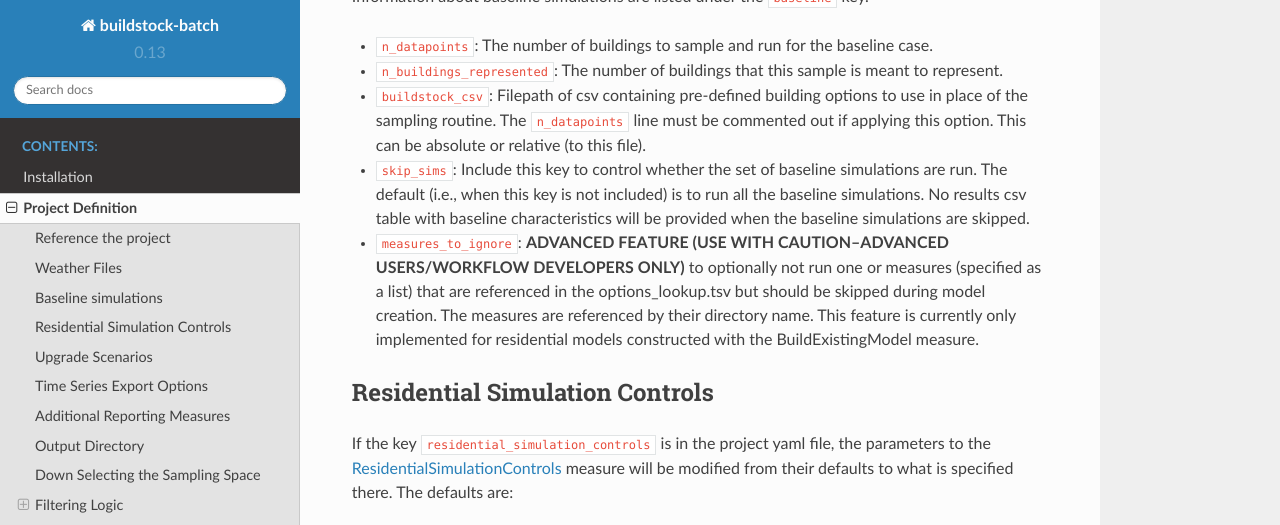
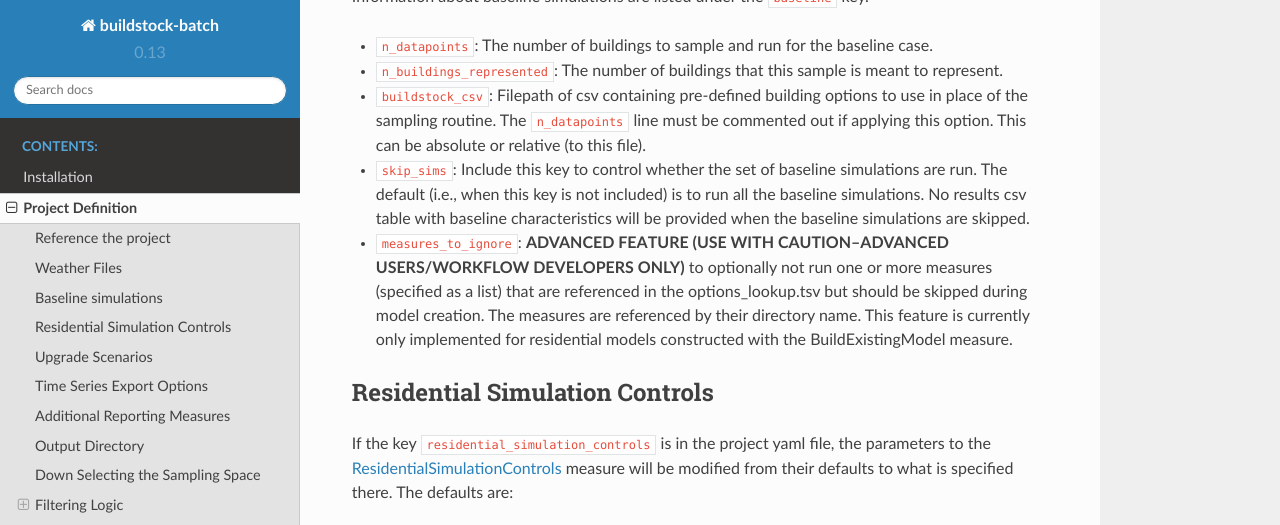
Before and after one commit to NREL/buildstockbatch, a Sphinx documentation site: the page built from docs/project_defn.rst, in a window 1280 px wide and 900 px high, scrolled down 1667 px, cut to the strip 0-525 px from the top of the window. Built offline with Sphinx 7.4.7 and the Read the Docs theme 2.0.0, drawn with Linux system fonts in a browser that asks for light colours.

Commit message:
Update docs/project_defn.rst
Co-Authored-By: Noel Merket <noel.merket@nrel.gov>

```diff
--- a/docs/project_defn.rst
+++ b/docs/project_defn.rst
@@ -48,7 +48,7 @@ Information about baseline simulations are listed under the
    is meant to represent.
 -  ``buildstock_csv``: Filepath of csv containing pre-defined building options to use in place of the sampling routine. The ``n_datapoints`` line must be commented out if applying this option. This can be absolute or relative (to this file).
 -  ``skip_sims``: Include this key to control whether the set of baseline simulations are run. The default (i.e., when this key is not included) is to run all the baseline simulations. No results csv table with baseline characteristics will be provided when the baseline simulations are skipped.
-- ``measures_to_ignore``: **ADVANCED FEATURE (USE WITH CAUTION--ADVANCED USERS/WORKFLOW DEVELOPERS ONLY)** to optionally not run one or measures (specified as a list) that are referenced in the options_lookup.tsv but should be skipped during model creation. The measures are referenced by their directory name. This feature is currently only implemented for residential models constructed with the BuildExistingModel measure.
+- ``measures_to_ignore``: **ADVANCED FEATURE (USE WITH CAUTION--ADVANCED USERS/WORKFLOW DEVELOPERS ONLY)** to optionally not run one or more measures (specified as a list) that are referenced in the options_lookup.tsv but should be skipped during model creation. The measures are referenced by their directory name. This feature is currently only implemented for residential models constructed with the BuildExistingModel measure.
 
 Residential Simulation Controls
 ~~~~~~~~~~~~~~~~~~~~~~~~~~~~~~~
```
